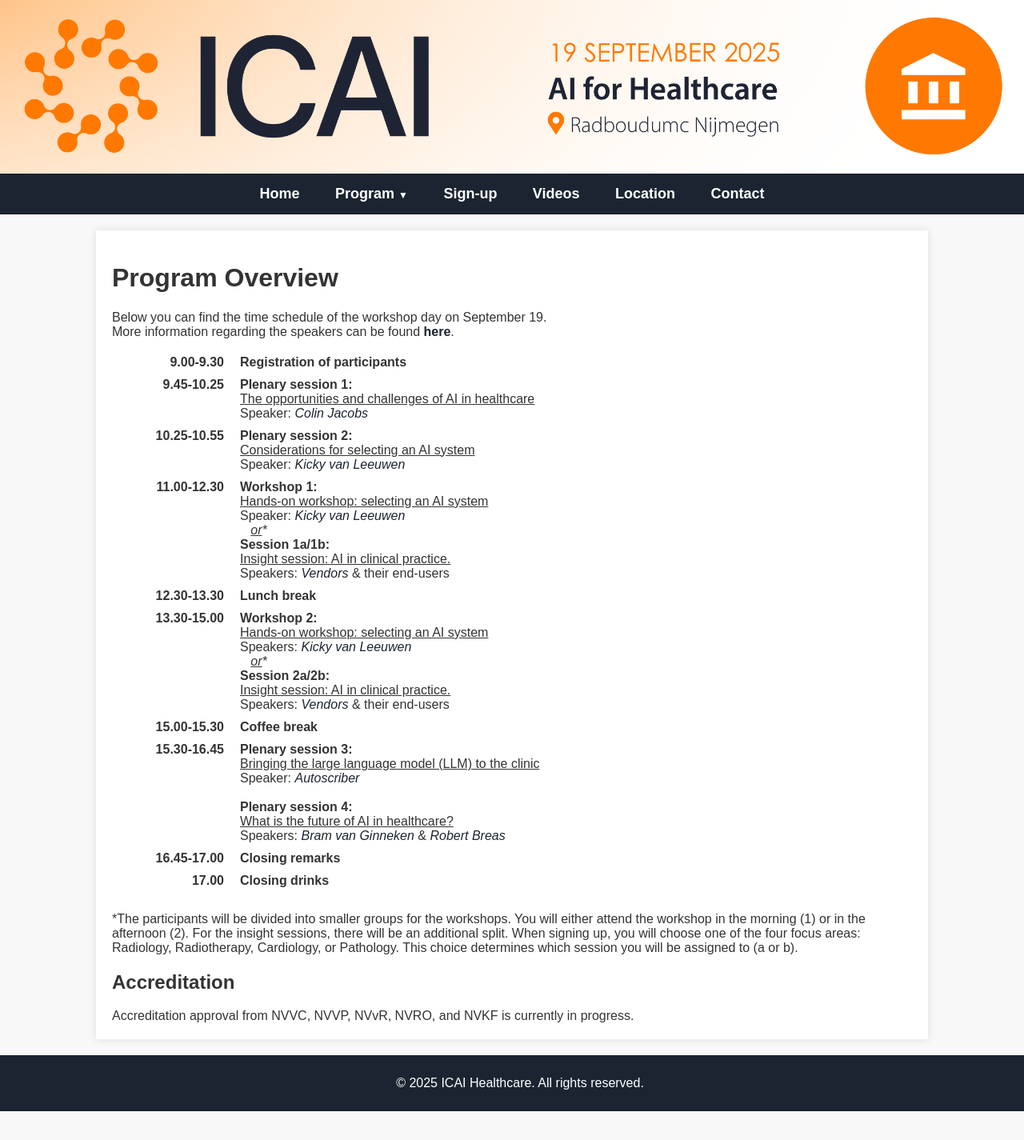
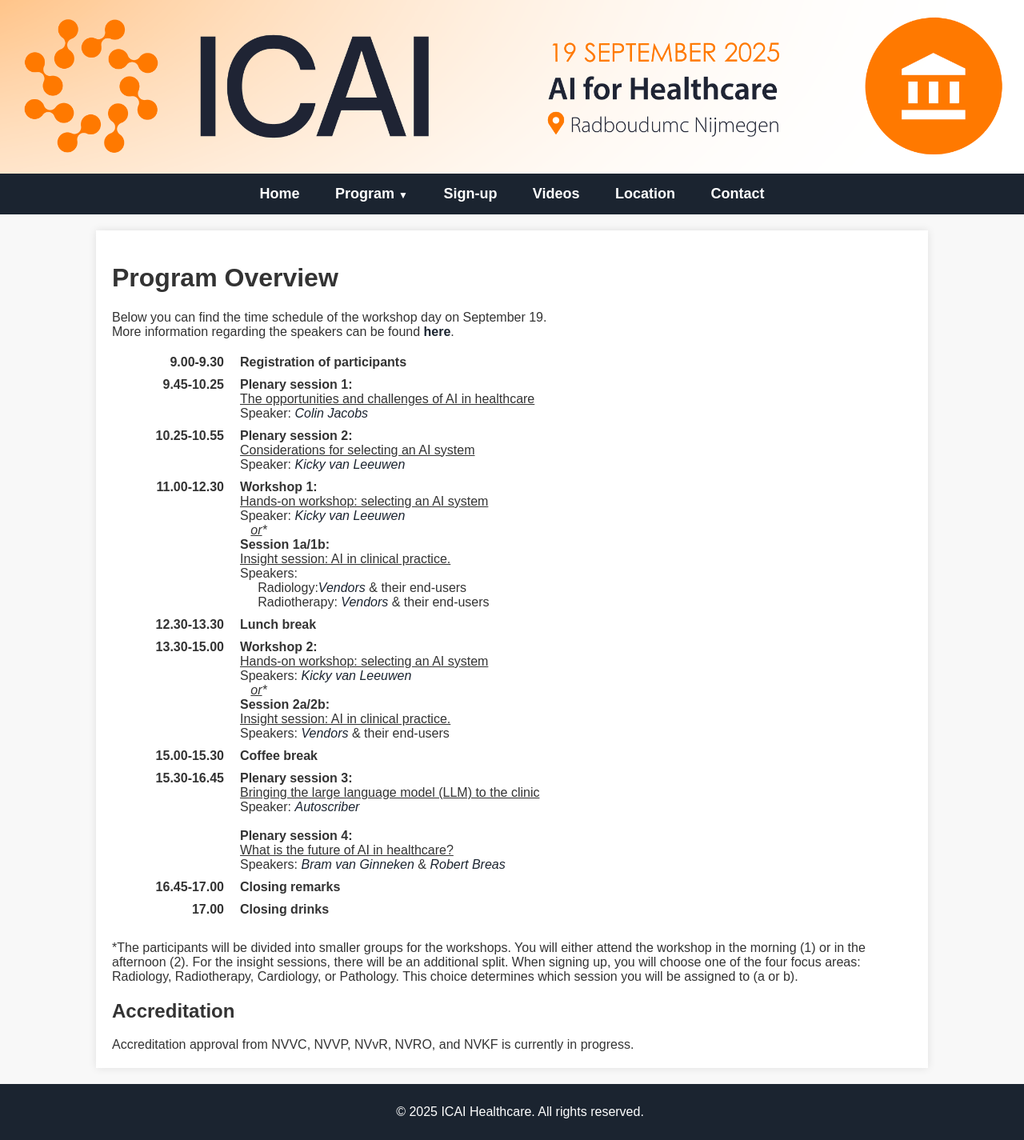
Before and after one commit to marliebesouw/marliebesouw.github.io, a Jekyll site: the page built from program.md, in a window 1280 px wide. Shown: the whole page at 80% size. Built offline with Jekyll 4.4.1, drawn with Linux system fonts in a browser that asks for light colours; before the commit the page ends 1389 px from its top, so only the background shows below that.

Commit message:
changed program

```diff
--- a/program.md
+++ b/program.md
@@ -74,8 +74,9 @@ More information regarding the speakers can be found <a href= "{{ site.url }}/sp
             &nbsp;&nbsp; <em><u>or</u>*</em><br>
             <strong>Session 1a/1b:</strong><br>
             <u>Insight session: AI in clinical practice.</u><br>
-            Speakers:  <a href= "{{ site.url }}/vendors" class="speaker-link">Vendors</a> & their end-users
-
+            Speakers: <br>
+            &nbsp;&nbsp;&nbsp;&nbsp; Radiology:<a href= "{{ site.url }}/vendors" class="speaker-link">Vendors</a> & their end-users <br>
+            &nbsp;&nbsp;&nbsp;&nbsp; Radiotherapy: <a href= "{{ site.url }}/vendors" class="speaker-link">Vendors</a> & their end-users <br>
         </div>
     </div>
 
```
